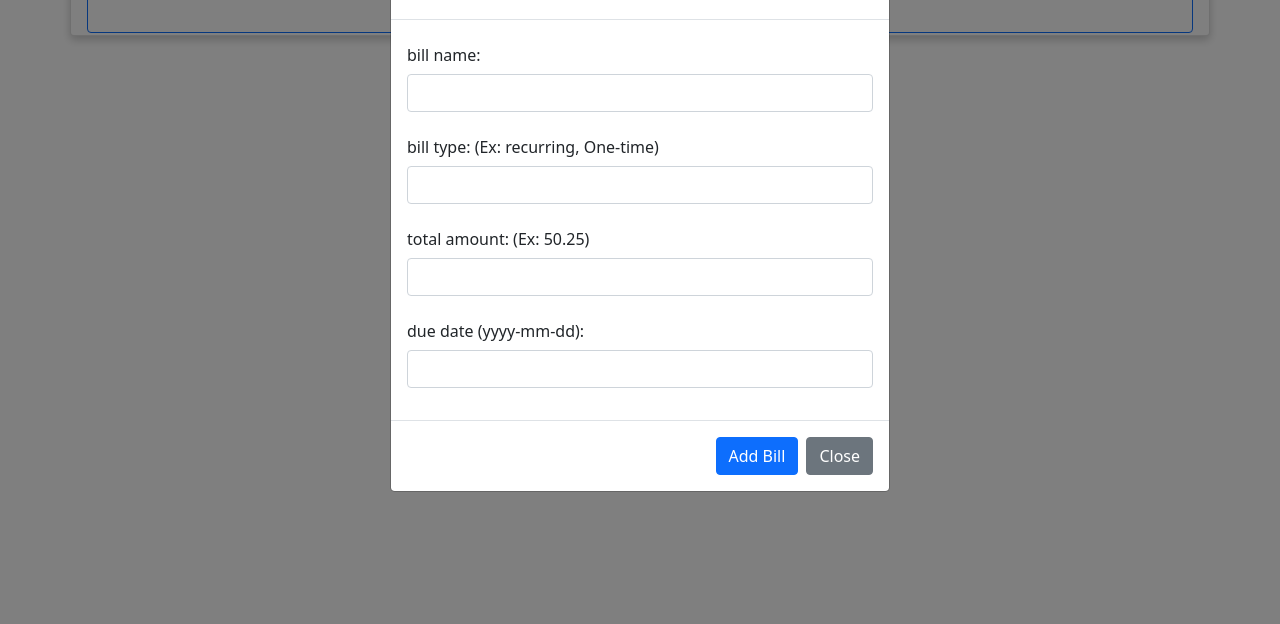
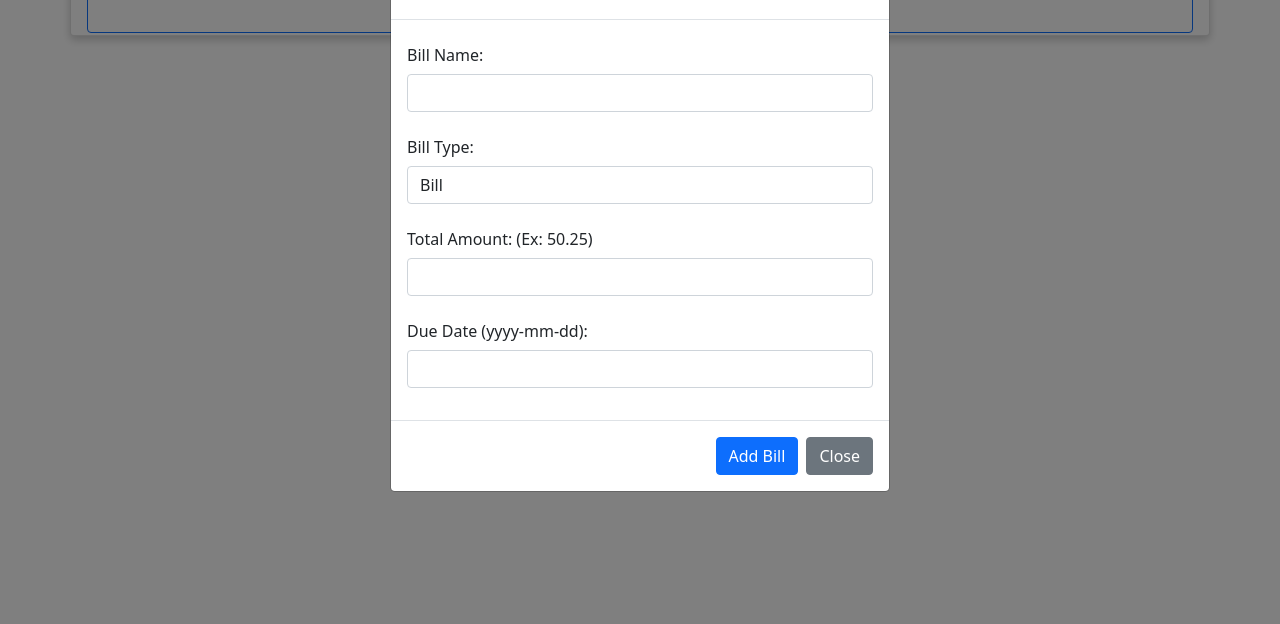
Before and after one commit to radat19/RemindME, a Flask app: page /update in a window 1280 px wide, after a click on "Add New Payment +". Shown: the part 176-800 px from the top of the page. Run offline with Flask 2, Linux system fonts and the light colour scheme; data that the repository does not hold is empty; some libraries are stand-ins or nearby versions.

Commit message:
Fix text

```diff
--- a/templates/expenses.html
+++ b/templates/expenses.html
@@ -109,19 +109,23 @@
               <div class="modal-body">
                 <form action="{{ url_for('expenses') }}" method="post">
                   <div class="mb-3">
-                    <label for="bill-name" class="col-form-label">bill name:</label>
+                    <label for="bill-name" class="col-form-label">Bill Name:</label>
                     <input type="text" class="form-control" name="bill-name">
                   </div>
                   <div class="mb-3">
-                    <label for="bill-type" class="col-form-label">bill type: (Ex: recurring, One-time)</label>
-                    <input type="text" class="form-control" name="bill-type">
+                    <label for="bill-type" class="col-form-label">Bill Type:</label>
+                    <select class="form-control" name="bill-type">
+                      <option value="Bill">Bill</option>
+                      <option value="Subscription">Subscription</option>
+                      <option value="One-Time">One-Time</option>
+                    </select>
                   </div>
                   <div class="mb-3">
-                    <label for="total-amount" class="col-form-label">total amount: (Ex: 50.25)</label>
+                    <label for="total-amount" class="col-form-label">Total Amount: (Ex: 50.25)</label>
                     <input type="text" class="form-control" name="total-amount">
                   </div>
                   <div class="mb-3">
-                    <label for="due-date" class="col-form-label">due date (yyyy-mm-dd):</label>
+                    <label for="due-date" class="col-form-label">Due Date (yyyy-mm-dd):</label>
                     <input type="text" class="form-control" name="due-date">
                   </div>
               </div>
```
